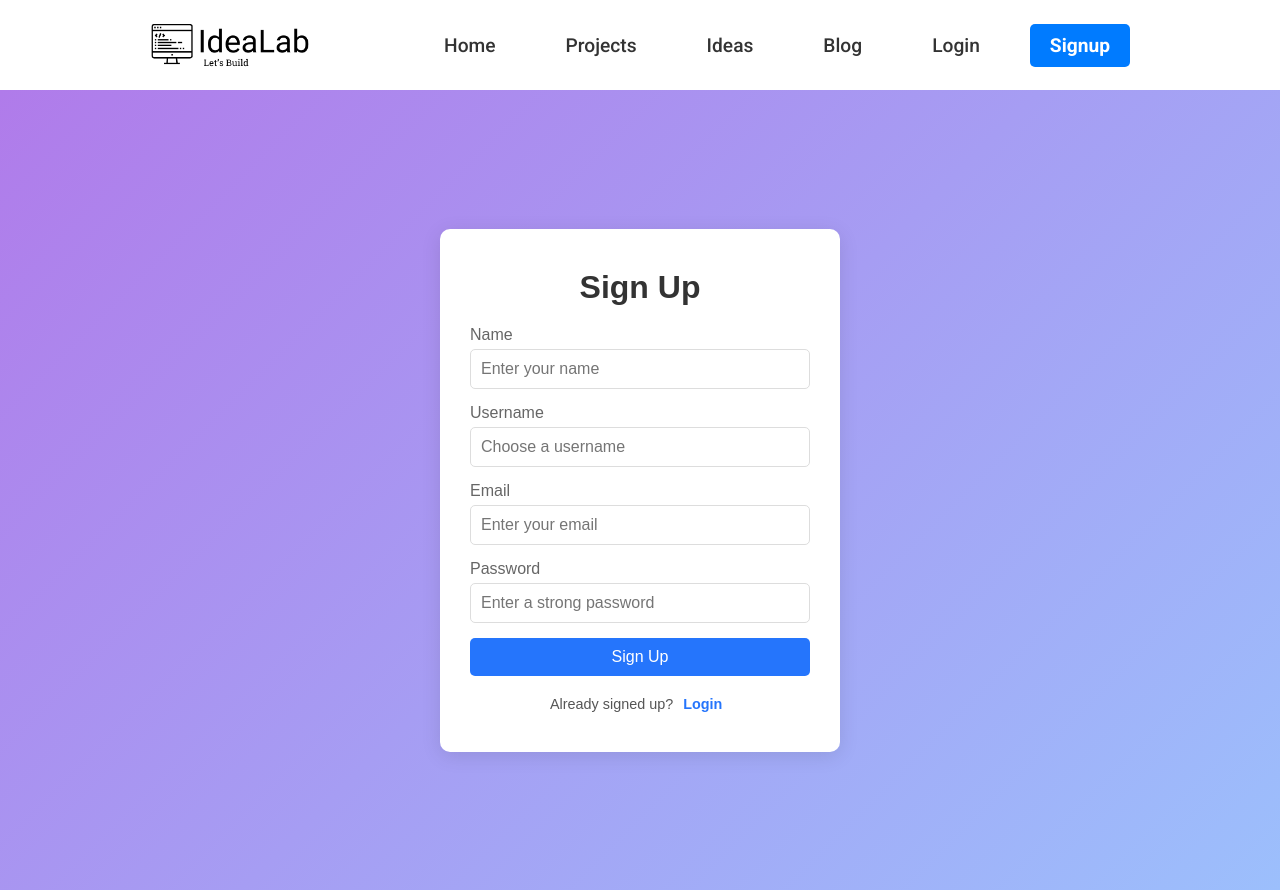
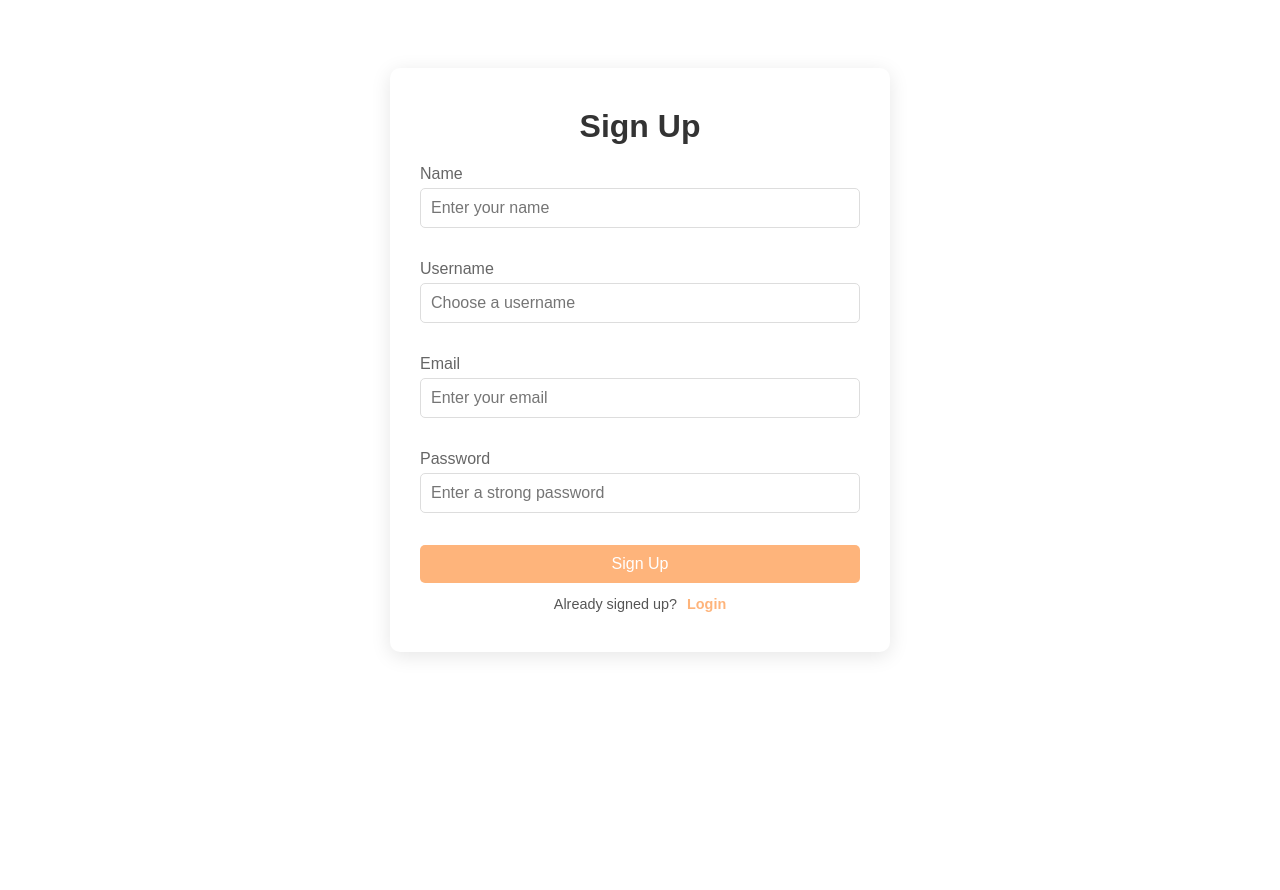
Before and after one commit to Sachin1373/IdeaLab, a React (Vite) app in the folder Frontend/: page /signup in a window 1280 px wide. After the commit the page ends 800 px from the top, so only its background shows below. Built offline with nearby package versions, Linux system fonts and the light colour scheme.

Commit message:
frontend updated

```diff
--- a/Frontend/src/App.jsx
+++ b/Frontend/src/App.jsx
@@ -12,11 +12,18 @@ import Idea_Edit from './Components/Idea_Edit.jsx';
 import Post_Idea from './Components/Post_Idea.jsx';
 import { BrowserRouter as Router, Route, Routes } from 'react-router-dom';
 import Navbar from './Components/Navbar.jsx';
+import PrivateRoute from './routes/PrivateRoute.jsx';
+import { useLocation } from 'react-router-dom';
 
-function App() {
+function AppContent() {
+  const location = useLocation();
+  const hideNavbarRoutes = ['/login', '/signup'];
+
+  const shouldHideNavbar = hideNavbarRoutes.includes(location.pathname);
+
   return (
-    <Router>
-      <Navbar />
+    <>
+      {!shouldHideNavbar && <Navbar />}
       <Routes>
         <Route path="/" element={<Home />} />
         <Route path="/projects" element={<Projects />} />
@@ -24,12 +31,22 @@ function App() {
         <Route path="/blog" element={<Blog />} />
         <Route path="/login" element={<Login />} />
         <Route path="/signup" element={<SignUp />} />
-        <Route path="/profile" element={<Profile />} />
-        <Route path="/postproject" element={<Post_Project />} />
-        <Route path="/postidea" element={<Post_Idea />} />
-        <Route path="/postedit" element={<Project_Edit />} />
-        <Route path="/ideaedit" element={<Idea_Edit />} />
+
+        {/* Protected Routes */}
+        <Route path="/profile" element={<PrivateRoute><Profile /></PrivateRoute>} />
+        <Route path="/postproject" element={<PrivateRoute><Post_Project /></PrivateRoute>} />
+        <Route path="/postidea" element={<PrivateRoute><Post_Idea /></PrivateRoute>} />
+        <Route path="/postedit" element={<PrivateRoute><Project_Edit /></PrivateRoute>} />
+        <Route path="/ideaedit" element={<PrivateRoute><Idea_Edit /></PrivateRoute>} />
       </Routes>
+    </>
+  );
+}
+
+function App() {
+  return (
+    <Router>
+      <AppContent />
     </Router>
   );
 }
--- a/Frontend/src/Components/Footer.jsx
+++ b/Frontend/src/Components/Footer.jsx
@@ -27,12 +27,6 @@ function Footer() {
           <NavLink to="/blog" className={styles.link} activeClassName={styles.activeLink}>
             Blog
           </NavLink>
-          <NavLink to="/login" className={styles.link} activeClassName={styles.activeLink}>
-            Login
-          </NavLink>
-          <NavLink to="/signup" className={styles.link} activeClassName={styles.activeLink}>
-            Signup
-          </NavLink>
         </div>
 
         <div className={styles.socialMedia}>
--- a/Frontend/src/Styles/Home.module.css
+++ b/Frontend/src/Styles/Home.module.css
@@ -7,9 +7,8 @@
   width: 100%;
   display: flex;
   justify-content: center;
-  /* align-items: center;  */
+  align-items: center;
   text-align: center;
-  padding: 80px 20px;
 }
 .spinnerWrapper {
   display: flex;
--- a/Frontend/src/Styles/Ideas.module.css
+++ b/Frontend/src/Styles/Ideas.module.css
@@ -9,10 +9,11 @@
   }
 
   .gridContainer {
-    display: grid;
-    grid-template-columns: repeat(3, 1fr);
-    gap: 20px;
-    margin-bottom: 40px;
+    display: flex;
+    flex-wrap: wrap;
+    justify-content: center;
+    gap: 5rem;
+    margin-top: 5rem;
   }
 
   .spinnerWrapper {
--- a/Frontend/src/Styles/Login.module.css
+++ b/Frontend/src/Styles/Login.module.css
@@ -2,8 +2,8 @@
     display: flex;
     justify-content: center;
     align-items: center;
-    height: 100vh;
-    background: linear-gradient(135deg, #ffa791, #fecda8);
+    height: 90vh;
+    /* background: linear-gradient(135deg, #ffa791, #fecda8); */
     font-family: "Arial", sans-serif;
   }
 
@@ -13,7 +13,7 @@
     border-radius: 10px;
     box-shadow: 0 4px 20px rgba(0, 0, 0, 0.1);
     width: 90%;
-    max-width: 400px;
+    max-width: 450px;
     text-align: center;
   }
 
@@ -26,7 +26,7 @@
   .form {
     display: flex;
     flex-direction: column;
-    gap: 15px;
+    gap: 25px;
   }
 
   .formGroup {
--- a/Frontend/src/Styles/Profile.module.css
+++ b/Frontend/src/Styles/Profile.module.css
@@ -7,6 +7,7 @@
     border-radius: 8px;
     box-shadow: 0 4px 8px rgba(0, 0, 0, 0.1);
     text-align: center;
+    border: 2px solid red;
 }
 
 /* Profile Header */
--- a/Frontend/src/Styles/Project.module.css
+++ b/Frontend/src/Styles/Project.module.css
@@ -4,7 +4,11 @@
     justify-content: center;
     gap: 20px;
     margin-bottom: 20px;
-  }
+}
+
+.projectsContainer {
+    padding: 10px 220px;
+}
 
   .searchInput {
     padding: 8px;
@@ -23,16 +27,10 @@
   }
 .project_wrapper {
     display: flex;
-    width: 100%;
     flex-wrap: wrap;
-    align-items: center;
     justify-content: center;
-    padding: 0 80px;
-    margin-bottom: 100px;
-    row-gap: 30px;
-    height: auto;
-    flex-grow: 1;
-    gap: 2rem;
+    gap: 5rem;
+    margin-top: 4rem;
   }
 
   .loadingText{
--- a/Frontend/src/Styles/SignUp.module.css
+++ b/Frontend/src/Styles/SignUp.module.css
@@ -2,8 +2,8 @@
     display: flex;
     justify-content: center;
     align-items: center;
-    height: 100vh;
-    background: linear-gradient(135deg, #b07bea, #9cbffc);
+    height: 90vh;
+    /* background: linear-gradient(135deg, #b07bea, #9cbffc); */
     font-family: "Arial", sans-serif;
   }
 
@@ -13,7 +13,7 @@
     border-radius: 10px;
     box-shadow: 0 4px 20px rgba(0, 0, 0, 0.1);
     width: 90%;
-    max-width: 400px;
+    max-width: 500px;
     text-align: center;
   }
 
@@ -26,7 +26,7 @@
   .form {
     display: flex;
     flex-direction: column;
-    gap: 15px;
+    gap: 2rem;
   }
 
   .formGroup {
@@ -52,12 +52,12 @@
   }
 
   input:focus {
-    border-color: #2575fc;
-    box-shadow: 0 0 5px rgba(37, 117, 252, 0.5);
+    border-color: #feb47b;
+    box-shadow: 0 0 5px rgba(254, 180, 123, 0.5);
   }
 
   .signupButton {
-    background-color: #2575fc;
+    background-color: #feb47b;
     color: #fff;
     border: none;
     border-radius: 5px;
@@ -68,21 +68,22 @@
   }
 
   .signupButton:hover {
-    background-color: #1e5bbe;
+    background-color: #ff7e5f;
   }
 
   .footerText {
     display: flex;
+    justify-content: center;
     gap: 10px;
-    margin-left: 80px;
-    margin-top: 20px;
+    width: 100%;
+    margin-top: 0.8rem;
     font-size: 0.9rem;
     color: #555;
   }
 
   .loginLink {
     cursor: pointer;
-    color: #2575fc;
+    color: #feb47b;
     text-decoration: none;
     font-weight: bold;
   }
--- a/Frontend/src/pages/Ideas.jsx
+++ b/Frontend/src/pages/Ideas.jsx
@@ -32,8 +32,9 @@ function Ideas() {
 
   return (
     <div className={styles.ideasContainer}>
-      <h1 className={styles.heading}>All Ideas</h1>
+    <h1 className={styles.heading}>Ideas</h1>
 
+     <div className={styles.ideasWrapper}>
       {isLoading ? (
           <div className={styles.spinnerWrapper}>
             <Spinner/>
@@ -56,6 +57,7 @@ function Ideas() {
           </>
         )}
      </div>
+    </div>
   );
 }
 
--- a/Frontend/src/pages/Projects.jsx
+++ b/Frontend/src/pages/Projects.jsx
@@ -62,7 +62,8 @@ function Projects() {
 
   return (
     <>
-      <h1>All Projects</h1>
+      <div className={styles.projectsContainer}>
+        <h1>Projects</h1>
 
         <div className={styles.filters}>
           <input
@@ -96,6 +97,7 @@ function Projects() {
             ))
           )}
         </div>
+      </div>
     </>
   );
 }
--- /dev/null
+++ b/Frontend/src/routes/PrivateRoute.jsx
@@ -0,0 +1,12 @@
+import React from 'react';
+import { Navigate } from 'react-router-dom';
+
+const isAuthenticated = () => {
+  return !!localStorage.getItem('token');
+};
+
+const PrivateRoute = ({ children }) => {
+  return isAuthenticated() ? children : <Navigate to="/login" replace />;
+};
+
+export default PrivateRoute;
```
Lines whose indentation alone changed are shown as unchanged.
